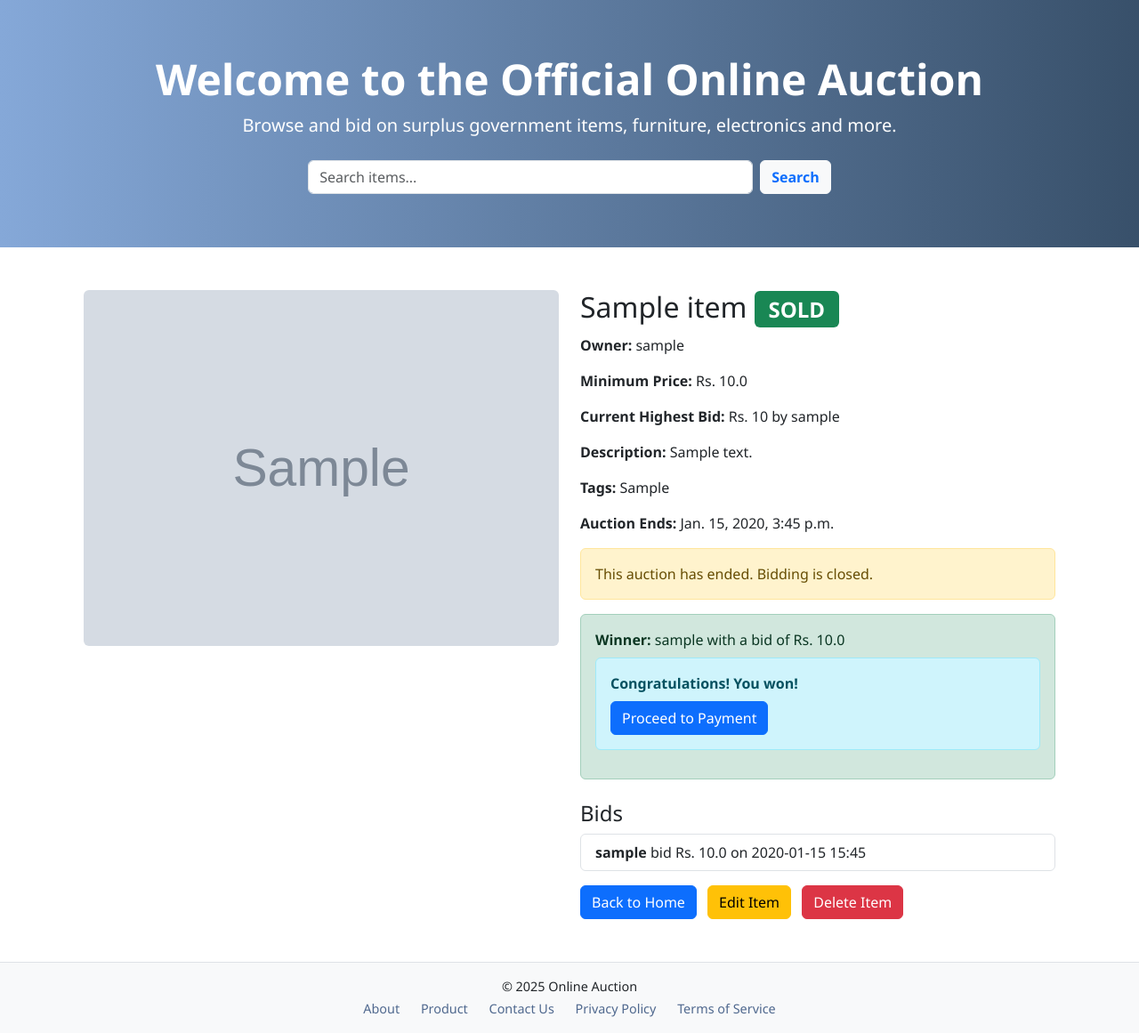
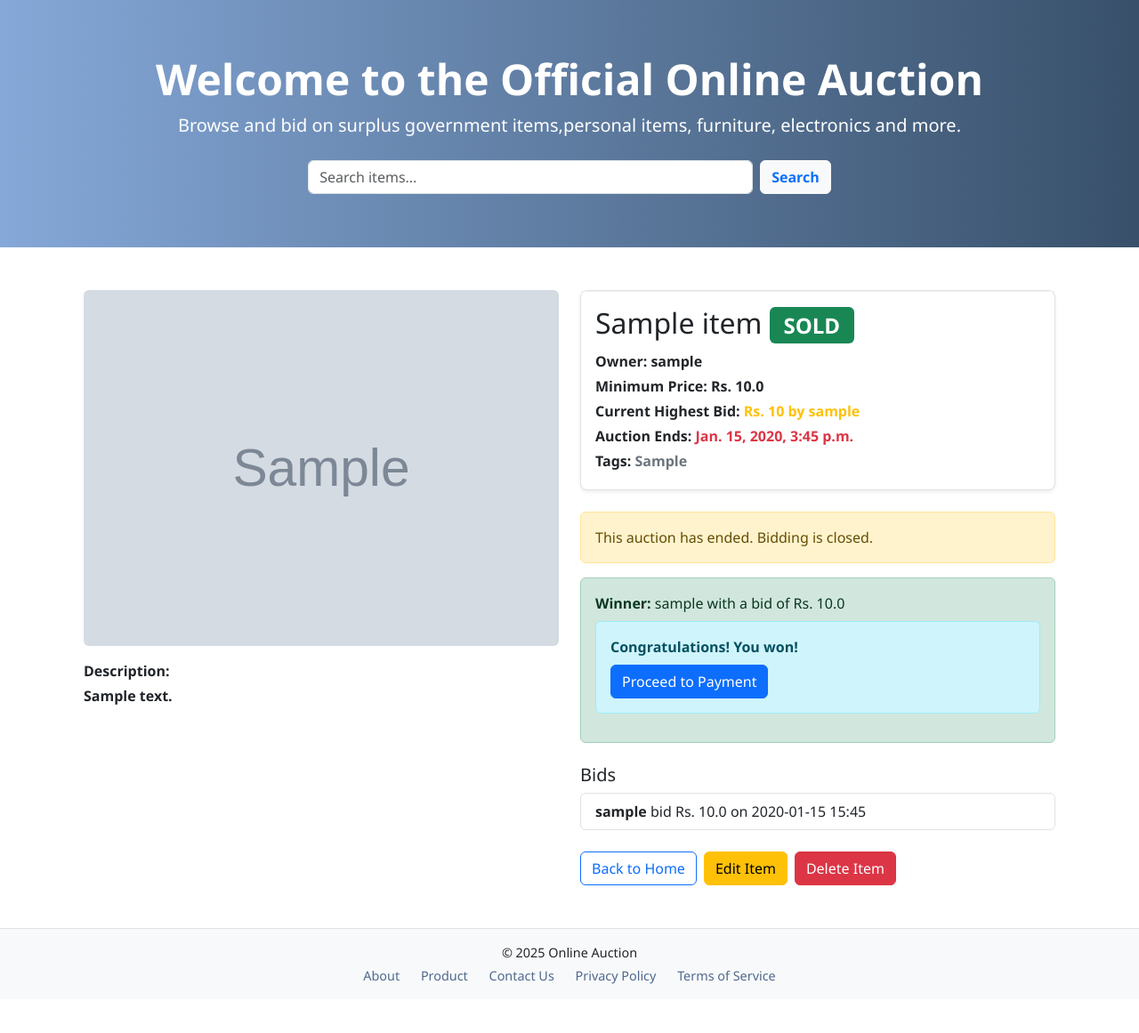
Before and after one commit to Namrata023/onlineauction, a Django app: page /product/1/ in a window 1280 px wide. Shown: the part 56-1217 px from the top of the page at 89% size. After the commit the page ends 1162 px from the top, so only its background shows below. Run offline with Django 5.2, Linux system fonts and the light colour scheme; a user stored in the database is signed in; tables that the repository leaves empty hold one stand-in row (values such as "Sample post"); grey boxes marked "Sample" are stand-in pictures.

Commit message:
(update): some changes in template

```diff
--- a/myapp/templates/base.html
+++ b/myapp/templates/base.html
@@ -33,19 +33,37 @@
       }
 
       .card {
-        border: none;
+        border: 1px solid #dee2e6;
         box-shadow: 0 4px 16px rgba(0, 0, 0, 0.08);
         transition: transform 0.2s ease-in-out;
         position: relative;
+        border-radius: 0.5rem;
       }
 
       .card:hover {
         transform: scale(1.02);
       }
+      .card-body {
+  border-top: 1px solid #f1f1f1;
+}
+.card-container {
+  display: grid;
+  grid-template-columns: repeat(auto-fit, minmax(320px, 1fr));
+  gap: 2rem;
+  padding: 2rem;
+}
+.card-img-top {
+  height: 250px;
+  object-fit: cover;
+}
+
 
       /* Navbar changed to light blue shade */
       .navbar {
         background-color: #dbe9f4 !important;
+        position: sticky;
+        top: 0;
+        z-index: 1030;
       }
       .navbar .nav-link {
         color: #324a6e !important;
@@ -144,7 +162,7 @@
     <section class="hero">
       <div class="container">
         <h1 class="display-5 fw-bold">Welcome to the Official Online Auction</h1>
-        <p class="lead">Browse and bid on surplus government items, furniture, electronics and more.</p>
+        <p class="lead">Browse and bid on surplus government items,personal items, furniture, electronics and more.</p>
 
         <form method="get" action="{% url 'home' %}" class="d-flex justify-content-center mt-4 search-box">
           <input type="text" name="q" placeholder="Search items..." class="form-control me-2" value="{{ query|default:'' }}">
--- a/myapp/templates/product.html
+++ b/myapp/templates/product.html
@@ -3,59 +3,69 @@
 
 {% block content %}
 <div class="container mt-5">
-    <div class="row">
-        <!-- Left: Item Image Carousel -->
+  <div class="row g-4">
+    <!-- Item Image Carousel -->
     <div class="col-md-6">
       {% if item.images.count > 0 %}
-                <div id="item-images-carousel" class="carousel slide" data-bs-ride="carousel">
-                    <div class="carousel-inner">
+        <div id="itemCarousel" class="carousel slide" data-bs-ride="carousel">
+          <div class="carousel-inner rounded">
             {% for image in item.images.all %}
               <div class="carousel-item {% if forloop.first %}active{% endif %}">
-                                <img src="{{ image.image.url }}"
-                                     class="d-block w-100 rounded"
-                                     style="height: 400px; object-fit: cover;"
-                                     alt="{{ item.name }}">
+                <img src="{{ image.image.url }}" class="d-block w-100" style="height: 400px; object-fit: cover;" alt="{{ item.name }}">
               </div>
             {% endfor %}
           </div>
           {% if item.images.count > 1 %}
-                        <button class="carousel-control-prev" type="button" data-bs-target="#item-images-carousel" data-bs-slide="prev">
-                            <span class="carousel-control-prev-icon" aria-hidden="true"></span>
+            <button class="carousel-control-prev" type="button" data-bs-target="#itemCarousel" data-bs-slide="prev">
+              <span class="carousel-control-prev-icon"></span>
               <span class="visually-hidden">Previous</span>
             </button>
-                        <button class="carousel-control-next" type="button" data-bs-target="#item-images-carousel" data-bs-slide="next">
-                            <span class="carousel-control-next-icon" aria-hidden="true"></span>
+            <button class="carousel-control-next" type="button" data-bs-target="#itemCarousel" data-bs-slide="next">
+              <span class="carousel-control-next-icon"></span>
               <span class="visually-hidden">Next</span>
             </button>
           {% endif %}
         </div>
       {% else %}
-                <img src="{% static 'myapp/images/default.jpg' %}"
-                     class="img-fluid rounded"
-                     style="height: 400px; object-fit: cover;"
-                     alt="No Image Available">
+  <img src="{% static 'myapp/images/default.jpg' %}" class="img-fluid rounded" style="height: 400px; object-fit: cover;" alt="No Image Available">
 {% endif %}
+
+
+<div class="mt-3">
+  <p class="text-dark fw-semibold mb-1"><strong>Description:</strong></p>
+  <p class="mb-1 text-dark fw-semibold">{{ item.description }}</p>
 </div>
 
-        <!-- Right: Item Info and Bidding -->
+    </div>
+
+    <!-- Item Details -->
     <div class="col-md-6">
-            <h2>{{ item.name }} {% if item.is_sold %}<span class="badge bg-success">SOLD</span>{% endif %}</h2>
-            <p><strong>Owner:</strong> {{ item.owner.username }}</p>
-            <p><strong>Minimum Price:</strong> Rs. {{ item.minimum_price }}</p>
-            <p><strong>Current Highest Bid:</strong> <span id="latest-bid">Loading...</span></p>
-            <p><strong>Description:</strong> {{ item.description }}</p>
-            <p><strong>Tags:</strong> {{ item.tags }}</p>
+      <div class="card shadow-sm">
+        <div class="card-body">
+          <h2 class="card-title">{{ item.name }}
+            {% if item.is_sold %}
+              <span class="badge bg-success">SOLD</span>
+            {% endif %}
+          </h2>
+          <p class="text-dark fw-semibold mb-1"><strong>Owner:</strong> <span class="mb-1 text-dark fw-semibold">{{ item.owner.username }}</span></p>
+<p class="text-dark fw-semibold mb-1"><strong>Minimum Price:</strong> <span class="mb-1 text-dark fw-semibold">Rs. {{ item.minimum_price }}</span></p>
+<p class="text-dark fw-semibold mb-1"><strong>Current Highest Bid:</strong> <span id="latest-bid" class="text-warning">Loading...</span></p>
+{% if item.end_time %}
+  <p class="text-dark fw-semibold mb-1"><strong>Auction Ends:</strong> <span class="text-danger">{{ item.end_time }}</span></p>
+{% endif %}
+<p class="text-dark fw-semibold mb-1"><strong>Tags:</strong> <span class="text-secondary">{{ item.tags }}</span></p>
 
-            {% if item.end_time %}
-                <p><strong>Auction Ends:</strong> {{ item.end_time }}</p>
-            {% endif %}
+        </div>
+      </div>
 
-            <!-- Auction Status -->
+      <!-- Bidding Section -->
+      <div class="mt-4">
         {% if user.is_authenticated %}
           {% if auction_expired %}
-                    <div class="alert alert-warning mt-2">This auction has ended. Bidding is closed.</div>
+            <div class="alert alert-warning">This auction has ended. Bidding is closed.</div>
+
             {% if winner %}
-                        <div class="alert alert-success mt-2">
+              <div class="alert alert-success">
                 <strong>Winner:</strong> {{ winner.username }}
                 {% if is_winner %}
                   with a bid of Rs. {{ bids.first.bid_price }}
@@ -70,21 +80,26 @@
                 {% endif %}
               </div>
             {% else %}
-                        <div class="alert alert-info mt-2">No bids were placed on this item.</div>
+              <div class="alert alert-info">No bids were placed on this item.</div>
             {% endif %}
           {% elif user == item.owner %}
-                    <div class="alert alert-info mt-2">You cannot bid on your own item.</div>
+            <div class="alert alert-info">You cannot bid on your own item.</div>
           {% else %}
-                    <!-- Bidding Form -->
-                    <h4 class="mt-4">Place Your Bid</h4>
+            <!-- Bid Form -->
+            <div class="card mt-3">
+              <div class="card-body">
+                <h5 class="card-title">Place Your Bid</h5>
                 <form method="post" novalidate>
                   {% csrf_token %}
-                        {{ form.bid_price.label_tag }} {{ form.bid_price }}
+                  <div class="mb-2">
+                    {{ form.bid_price.label_tag }}
+                    {{ form.bid_price }}
                     {% if form.bid_price.errors %}
                       <div class="text-danger">{{ form.bid_price.errors }}</div>
                     {% endif %}
+                  </div>
                   {% if form.non_field_errors %}
-                            <div class="text-danger mt-2">
+                    <div class="text-danger">
                       {% for error in form.non_field_errors %}
                         <div>{{ error }}</div>
                       {% endfor %}
@@ -92,13 +107,17 @@
                   {% endif %}
                   <button type="submit" class="btn btn-success mt-2">Bid</button>
                 </form>
+              </div>
+            </div>
           {% endif %}
         {% else %}
           <p><a href="{% url 'login_view' %}">Login</a> to place a bid.</p>
         {% endif %}
+      </div>
 
-            <!-- Bids -->
-            <h4 class="mt-4">Bids</h4>
+      <!-- Bids List -->
+      <div class="mt-4">
+        <h5>Bids</h5>
         {% if bids %}
           <ul class="list-group">
             {% for bid in bids %}
@@ -108,19 +127,22 @@
             {% endfor %}
           </ul>
         {% else %}
-                <p>No bids yet. Be the first to bid!</p>
+          <p class="text-muted">No bids yet. Be the first to bid!</p>
         {% endif %}
+      </div>
 
       <!-- Item Actions -->
-            <a href="{% url 'home' %}" class="btn btn-primary mt-3">Back to Home</a>
+      <div class="mt-4 d-flex flex-wrap gap-2">
+        <a href="{% url 'home' %}" class="btn btn-outline-primary">Back to Home</a>
         {% if user == item.owner %}
-                <a href="{% url 'edit_item' item.id %}" class="btn btn-warning mt-3 ms-2">Edit Item</a>
-                <a href="{% url 'delete_item' item.id %}" class="btn btn-danger mt-3 ms-2">Delete Item</a>
+          <a href="{% url 'edit_item' item.id %}" class="btn btn-warning">Edit Item</a>
+          <a href="{% url 'delete_item' item.id %}" class="btn btn-danger">Delete Item</a>
         {% endif %}
       </div>
     </div>
+  </div>
 
-    <!-- Recommended Items -->
+  <!-- Recommended Section -->
   <div class="mt-5">
     {% if user_based %}
       <h3>Recommended Based on Your Bids</h3>
@@ -129,11 +151,10 @@
           <div class="col-md-3 mb-3">
             <div class="card h-100 shadow-sm">
               {% if rec.images.first %}
-                                <img src="{{ rec.images.first.image.url }}" class="card-img-top"
-                                     style="height: 200px; object-fit: cover;" alt="{{ rec.name }}">
+                <img src="{{ rec.images.first.image.url }}" class="card-img-top" style="height: 200px; object-fit: cover;" alt="{{ rec.name }}">
               {% endif %}
               <div class="card-body">
-                                <h5 class="card-title">{{ rec.name }}</h5>
+                <h6 class="card-title">{{ rec.name }}</h6>
                 <p class="card-text">Rs. {{ rec.minimum_price }}</p>
                 <a href="{% url 'item_detail' rec.id %}" class="btn btn-outline-primary btn-sm">View</a>
               </div>
@@ -150,11 +171,10 @@
           <div class="col-md-3 mb-3">
             <div class="card h-100 shadow-sm">
               {% if rec.images.first %}
-                                <img src="{{ rec.images.first.image.url }}" class="card-img-top"
-                                     style="height: 200px; object-fit: cover;" alt="{{ rec.name }}">
+                <img src="{{ rec.images.first.image.url }}" class="card-img-top" style="height: 200px; object-fit: cover;" alt="{{ rec.name }}">
               {% endif %}
               <div class="card-body">
-                                <h5 class="card-title">{{ rec.name }}</h5>
+                <h6 class="card-title">{{ rec.name }}</h6>
                 <p class="card-text">Rs. {{ rec.minimum_price }}</p>
                 <a href="{% url 'item_detail' rec.id %}" class="btn btn-outline-secondary btn-sm">View</a>
               </div>
@@ -166,6 +186,7 @@
   </div>
 </div>
 
+<!-- Live Bid Fetch -->
 <script>
   function fetchLatestBid() {
     fetch("/get-latest-bid/{{ item.id }}/")
@@ -179,6 +200,6 @@
   }
 
   setInterval(fetchLatestBid, 5000);
-  fetchLatestBid(); // Initial load
+  fetchLatestBid();
 </script>
 {% endblock %}
```
Also changed, not shown: myapp/templates/myapp/contact.html (+1 -12 lines), myapp/templates/profile.html (+7 -7 lines). Lines whose indentation alone changed are shown as unchanged.
